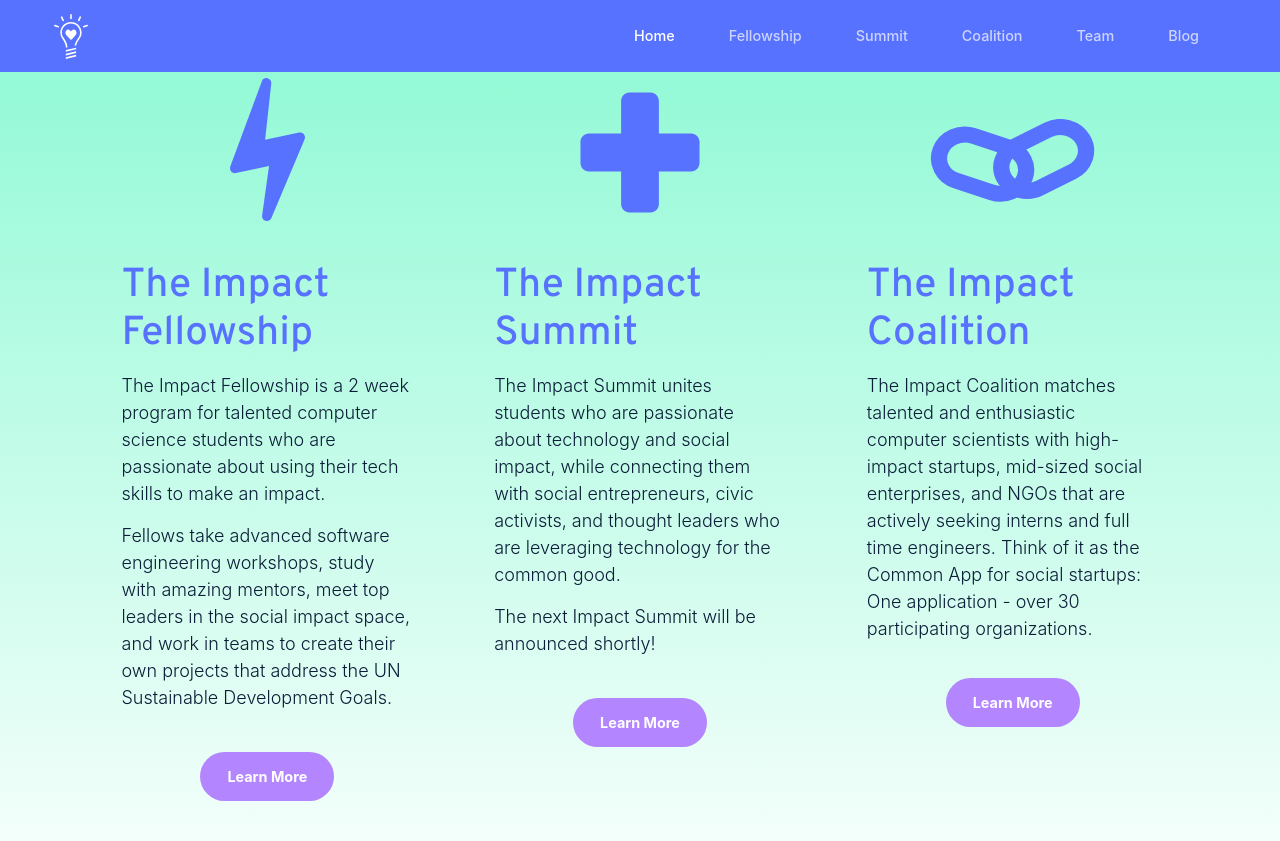
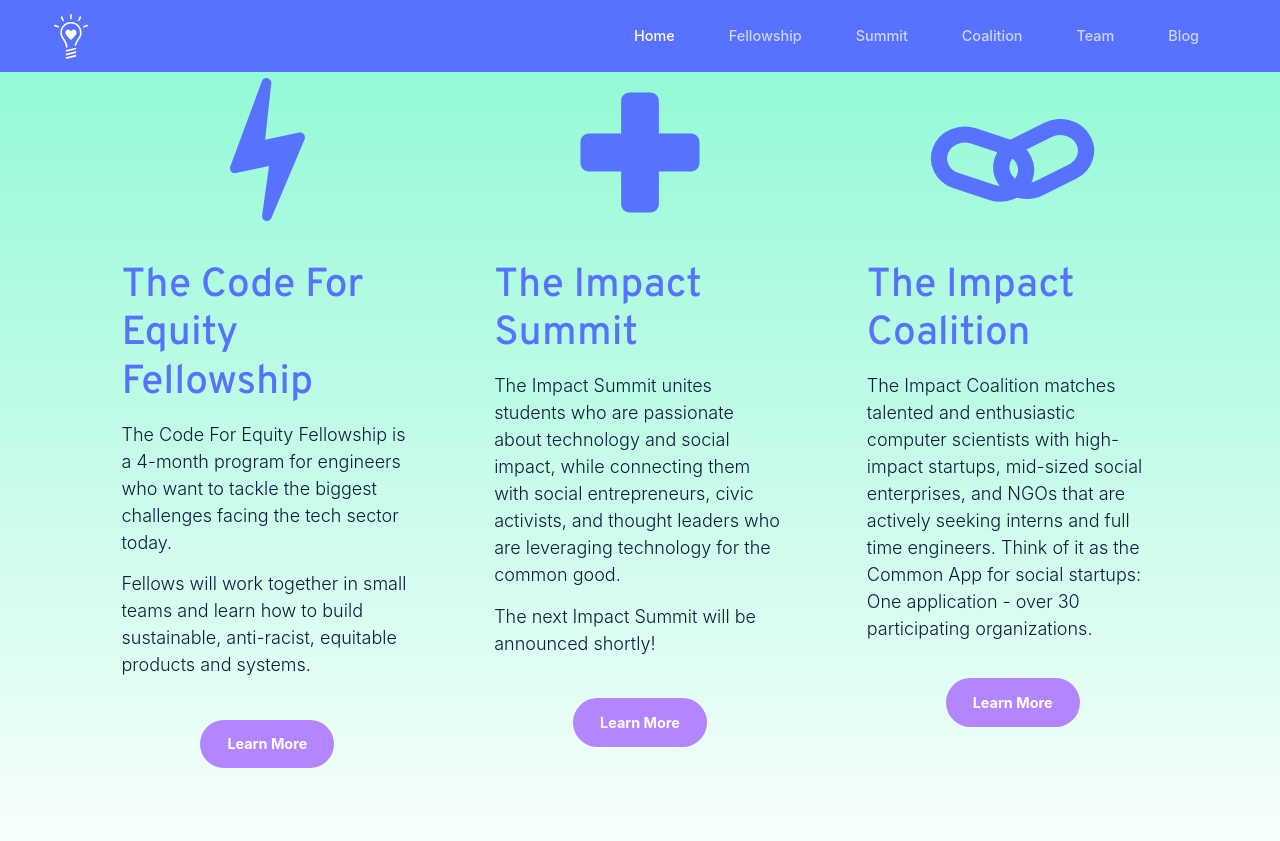
Before and after one commit to impact-labs/impact-labs.github.io, a Jekyll site: the page built from pages/home.html, in a window 1280 px wide and 900 px high, scrolled down 1913 px. Shown: the top 841 px of the window. Built offline with Jekyll 4.4.1, drawn with Linux system fonts in a browser that asks for light colours.

Commit message:
Update home.html

```diff
--- a/pages/home.html
+++ b/pages/home.html
@@ -65,12 +65,13 @@ permalink: /
 		<img alt="Impact Fellowship" class="my-4 ml-3 text-left d-md-none" src="/assets/images/icons/impact_fellowship.svg" class="img-fluid"/>
 		<div class="col-12 col-md-4 text-center px-md-4 mb-5 mb-md-0">
 			<div class="text-left lead">
-				<h2>The Impact Fellowship</h2>
+				<h2>The Code For Equity Fellowship</h2>
 				<p>
-					The Impact Fellowship is a 2 week program for talented computer science students who are passionate about using their tech skills to make an impact.
+					The Code For Equity Fellowship is a 4-month program for engineers who want to tackle the biggest challenges facing the tech sector today.
 				</p>
 				<p>
-					Fellows take advanced software engineering workshops, study with amazing mentors, meet top leaders in the social impact space, and work in teams to create their own projects that address the UN Sustainable Development Goals.
+					Fellows will work together in small teams and learn how to build sustainable, anti-racist, equitable products and systems.
+
 				</p>
 				<br/>
 				<div class="text-md-center">
```
